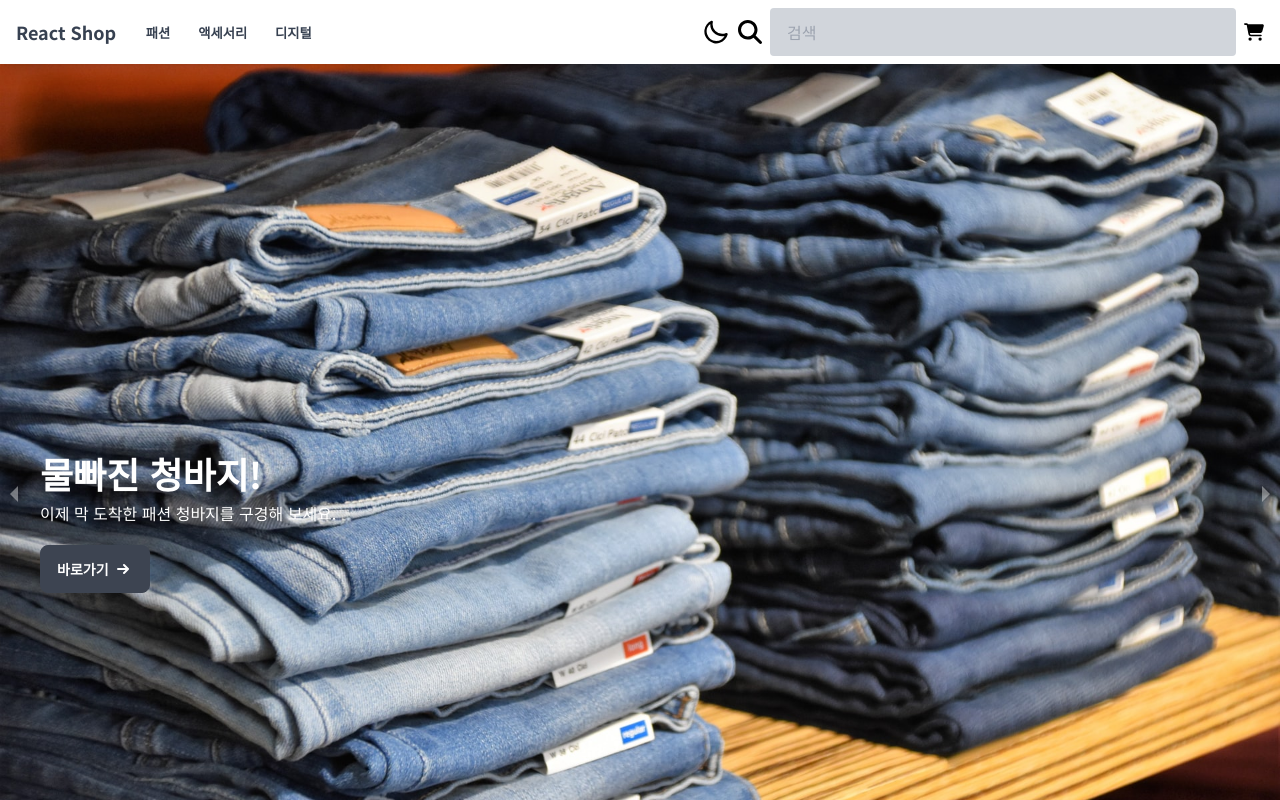
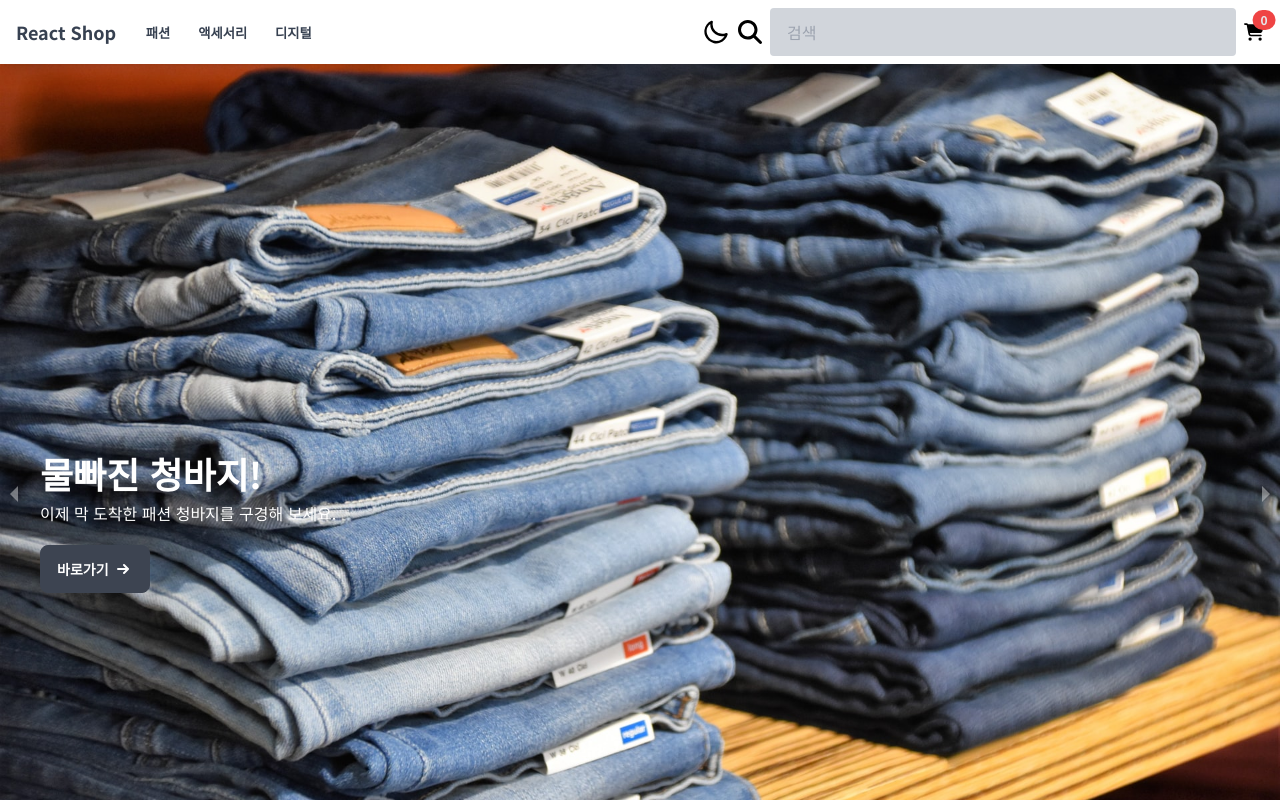
Before and after one commit to Seoin02/React-, a React (Vite) app: page / in a window 1280 px wide. Built offline with nearby package versions, Linux system fonts and the light colour scheme; no server answers.

Commit message:
feat: nav바 장바구니 수량 표시 구현

```diff
--- a/src/components/layout/Nav.tsx
+++ b/src/components/layout/Nav.tsx
@@ -5,8 +5,14 @@ import sun from "../../assets/img/svg/sun.svg";
 import moon from "../../assets/img/svg/moon.svg";
 import magnifyingGlass from "../../assets/img/svg/magnifying-glass.svg";
 import cart from "../../assets/img/svg/cart-shopping-solid.svg";
+import { useDispatch, useSelector } from "react-redux";
+import { AppDispatch, RootState } from "../../store";
 
 const Nav = () => {
+  const { items, totalAmount } = useSelector((state: RootState) => state.cart);
+
+  const totalCount = items.reduce((total, item) => total + item.count, 0);
+
   return (
     <div className="fixed z-10 w-full navbar shadow-lg bg-white dark:bg-neutral text-neutral-content">
       <div className="flex w-full xl:container xl:m-auto">
@@ -39,9 +45,14 @@ const Nav = () => {
             placeholder="검색"
             className="fixed left-0 top-4 opacity-0 sm:opacity-100 sm:static sm:flex w-full input input-ghost focus:outline-0 rounded-none sm:rounded bg-gray-300 dark:bg-gray-600 !text-gray-800 dark:!text-white sm:transform-none transition-all js-searchInput translate-y-full !opacity-100"
           ></input>
-          <a href="/carts">
-            <img src={cart} className="h-6 w-6 stroke-gray-700 dark:stroke-white" />
-          </a>
+          <div className="relative">
+            <a href="/carts">
+              <img src={cart} className="h-6 w-6 stroke-gray-700 dark:stroke-white" />
+              <span className="inline-flex items-center justify-center absolute top-0 right-0 px-2 py-1 rounded-full bg-red-500 text-xs font-bold leading-none text-gray-200 transform translate-x-1/2 -translate-y-1/2">
+                {totalCount}
+              </span>
+            </a>
+          </div>
         </div>
       </div>
     </div>
```
